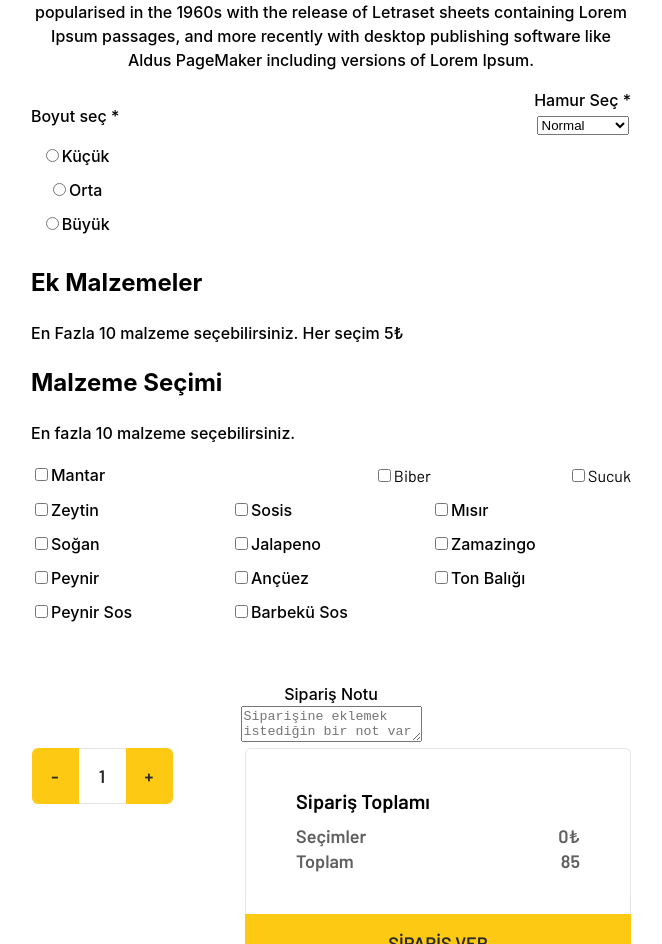
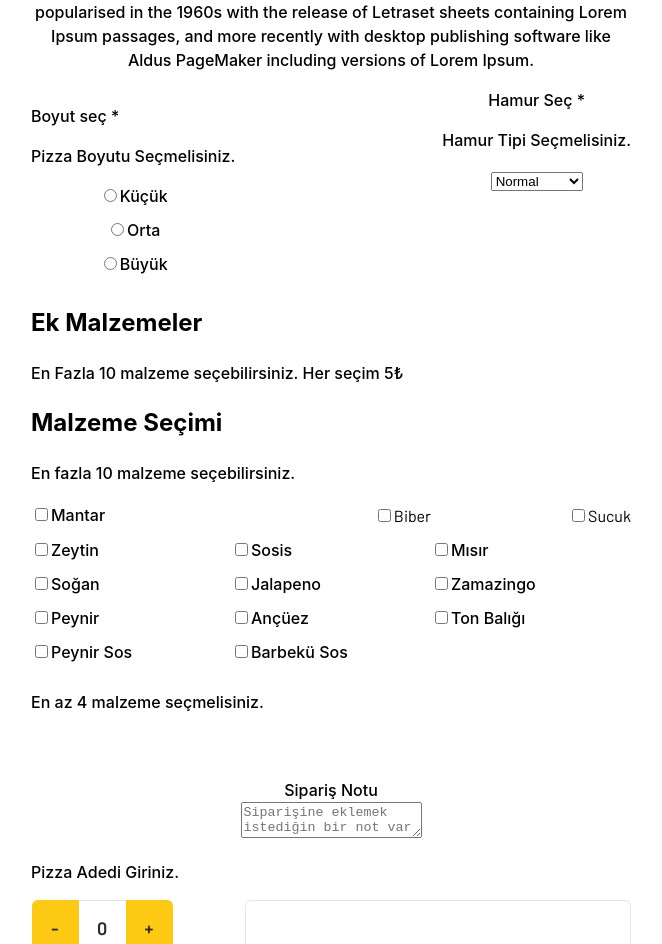
Before and after one commit to gokhangultan/pizzagokhan, a React (Vite) app: page /siparis in a window 1280 px wide. Shown: the part 628-1572 px from the top of the page, without its empty margins (309-971 px from the left). Built offline with nearby package versions, Linux system fonts and the light colour scheme.

Commit message:
conditional rendering for uncomplated status.

```diff
--- a/src/components/Siparis.jsx
+++ b/src/components/Siparis.jsx
@@ -27,7 +27,7 @@ export default function Siparis(props) {
   const [formData, setFormData] = useState(initialForm);
   const [users, setUsers] = useState([]);
   const [totalPrice, settotalPrice] = useState(0);
-  const [count, setCount] = useState(1)
+  const [count, setCount] = useState(0)
   const [selections, setSelections] = useState([])
   const toppingPrice = 5;
 
@@ -91,6 +91,7 @@ export default function Siparis(props) {
          <div className='pizzaBoyut'>
           <FormGroup>
             <p>Boyut seç *</p>
+            {formData.boyutSec  == '' && <p>Pizza Boyutu Seçmelisiniz.</p>}
             <Input
               id="kucukBoy"
               name="boyutSec"
@@ -120,6 +121,8 @@ export default function Siparis(props) {
           </FormGroup>
                     <FormGroup>
             <Label for="hamurSec">Hamur Seç *</Label> <br />
+            {formData.hamurSec  == '' && <p>Hamur Tipi Seçmelisiniz.</p>}
+
             <Input
               id="hamurSec"
               name="hamurSec"
@@ -137,6 +140,8 @@ export default function Siparis(props) {
             <h2>Ek Malzemeler</h2>
             <p>En Fazla 10 malzeme seçebilirsiniz. Her seçim 5₺ </p>
             <PizzaOrder selections={selections} setSelections={setSelections}/>
+            {selections.length < 4 && <p>En az 4 malzeme seçmelisiniz.</p>}
+  {selections.length > 10 && <p>En fazla 10 malzeme seçebilirsiniz. Her seçim 5₺</p>}
           </FormGroup>
           <br /><br />
           <FormGroup className="borderSiparis">
@@ -149,7 +154,9 @@ export default function Siparis(props) {
               value={formData.siparisNotu}
               onChange={handleChange}
             />
+
           </FormGroup>
+          {count < 1 && <p>Pizza Adedi Giriniz.</p>}
           <div className="order-confirm">
             <div className="complex-buttons">
               <button onClick={(e) => setOrder(e, -1)}>
```
